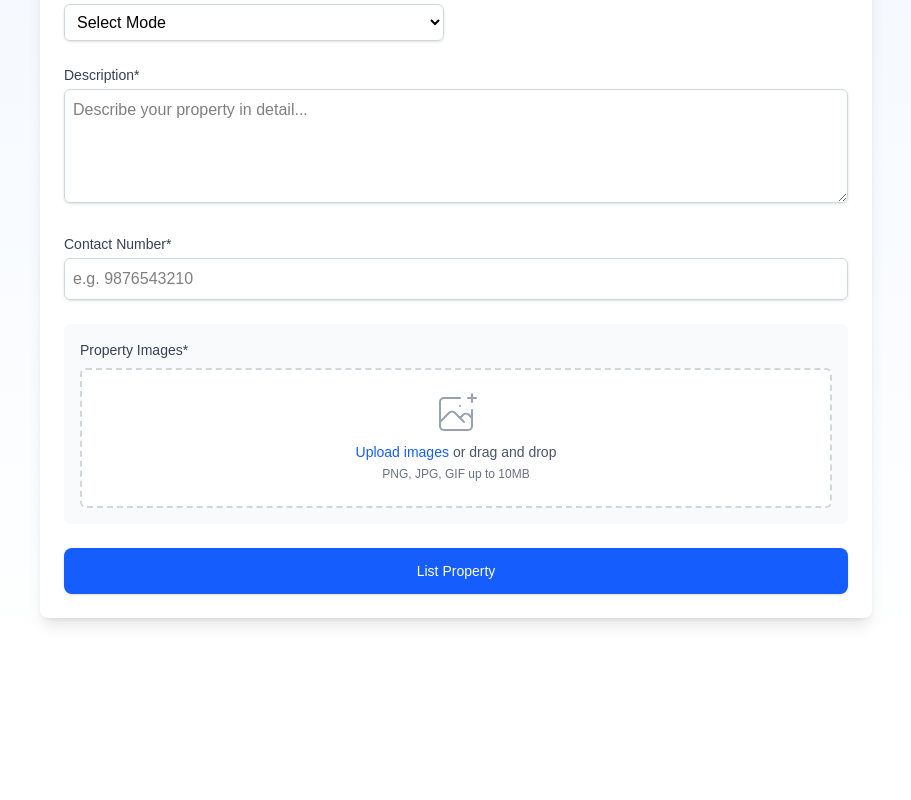
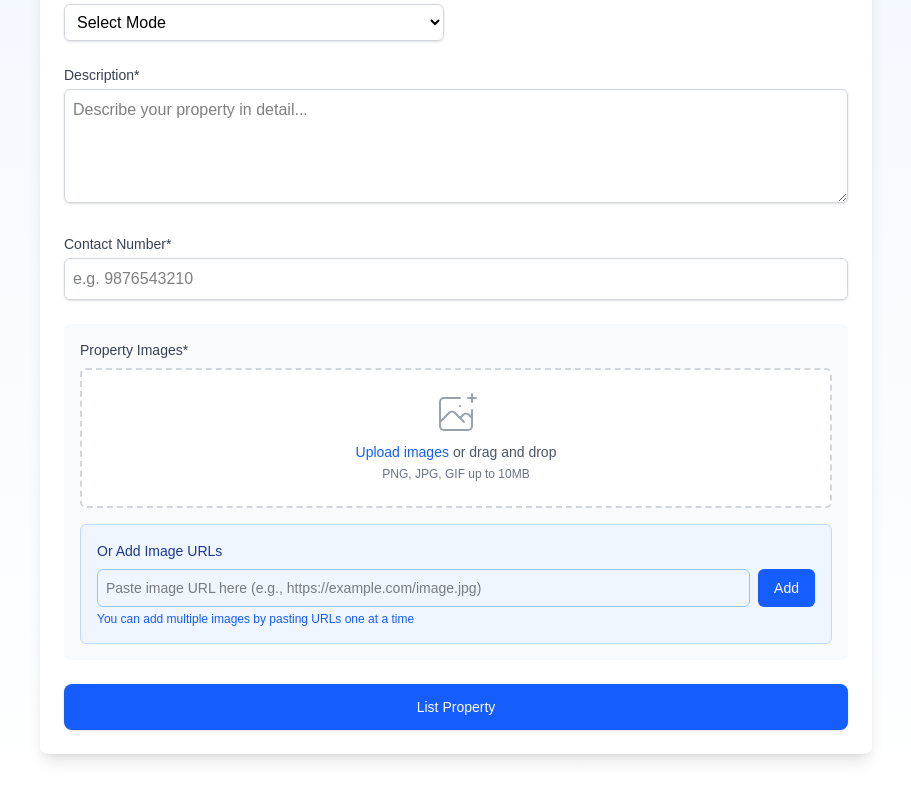
Before and after one commit to reo127/a4realty, a Next.js app: page /list-property in a window 1280 px wide. Shown: the part 481-1281 px from the top of the page, without its empty margins (184-1095 px from the left). Before the commit the page ends 1147 px from the top, so only its background shows below. Built offline with nearby package versions, Linux system fonts and the light colour scheme; sample sign-in values are in the browser's storage.

Commit message:
add images by url

```diff
--- a/src/app/list-property/page.jsx
+++ b/src/app/list-property/page.jsx
@@ -25,6 +25,7 @@ export default function ListProperty() {
   });
 
   const [previewImages, setPreviewImages] = useState([]);
+  const [imageUrl, setImageUrl] = useState('');
 
   useEffect(() => {
     // Check if user is logged in
@@ -64,7 +65,8 @@ export default function ListProperty() {
     // Create preview URLs
     const newPreviewImages = files.map(file => ({
       file,
-      preview: URL.createObjectURL(file)
+      preview: URL.createObjectURL(file),
+      isUrl: false
     }));
 
     setPreviewImages([...previewImages, ...newPreviewImages]);
@@ -125,6 +127,31 @@ export default function ListProperty() {
     setFormData({ ...formData, gallery: newGallery });
   };
 
+  const handleAddImageUrl = () => {
+    if (!imageUrl.trim()) {
+      setError('Please enter a valid image URL');
+      return;
+    }
+
+    // Add URL to preview images
+    const newPreviewImage = {
+      preview: imageUrl,
+      isUrl: true
+    };
+
+    setPreviewImages([...previewImages, newPreviewImage]);
+
+    // Add URL to form data gallery
+    setFormData(prev => ({
+      ...prev,
+      gallery: [...prev.gallery, imageUrl]
+    }));
+
+    // Clear input
+    setImageUrl('');
+    setError('');
+  };
+
   const handleSubmit = async (e) => {
     e.preventDefault();
     setSubmitting(true);
@@ -173,6 +200,7 @@ export default function ListProperty() {
         gallery: []
       });
       setPreviewImages([]);
+      setImageUrl('');
 
       // Redirect to property page after 2 seconds
       setTimeout(() => {
@@ -413,6 +441,30 @@ export default function ListProperty() {
                 </div>
               )}
 
+              {/* URL Input Section */}
+              <div className="mt-4 p-4 bg-blue-50 rounded-md border border-blue-200">
+                <h3 className="text-sm font-medium text-blue-900 mb-2">Or Add Image URLs</h3>
+                <div className="flex gap-2">
+                  <input
+                    type="url"
+                    value={imageUrl}
+                    onChange={(e) => setImageUrl(e.target.value)}
+                    placeholder="Paste image URL here (e.g., https://example.com/image.jpg)"
+                    className="flex-1 p-2 border border-blue-300 rounded-md focus:ring-blue-500 focus:border-blue-500 text-sm"
+                  />
+                  <button
+                    type="button"
+                    onClick={handleAddImageUrl}
+                    className="px-4 py-2 bg-blue-600 text-white rounded-md hover:bg-blue-700 focus:ring-2 focus:ring-blue-500 text-sm font-medium"
+                  >
+                    Add
+                  </button>
+                </div>
+                <p className="text-xs text-blue-600 mt-1">
+                  You can add multiple images by pasting URLs one at a time
+                </p>
+              </div>
+
               {previewImages.length > 0 && (
                 <div className="mt-4 grid grid-cols-2 sm:grid-cols-3 md:grid-cols-4 gap-4">
                   {previewImages.map((image, index) => (
@@ -421,7 +473,17 @@ export default function ListProperty() {
                         src={image.preview}
                         alt={`Preview ${index}`}
                         className="h-24 w-full object-cover"
+                        onError={(e) => {
+                          e.target.src = 'https://via.placeholder.com/300x200?text=Image+Not+Found';
+                        }}
                       />
+                      <div className="absolute top-1 left-1">
+                        <span className={`inline-flex items-center px-1.5 py-0.5 rounded-full text-xs font-medium ${
+                          image.isUrl ? 'bg-blue-100 text-blue-800' : 'bg-green-100 text-green-800'
+                        }`}>
+                          {image.isUrl ? 'URL' : 'File'}
+                        </span>
+                      </div>
                       <button
                         type="button"
                         onClick={() => removeImage(index)}
```
